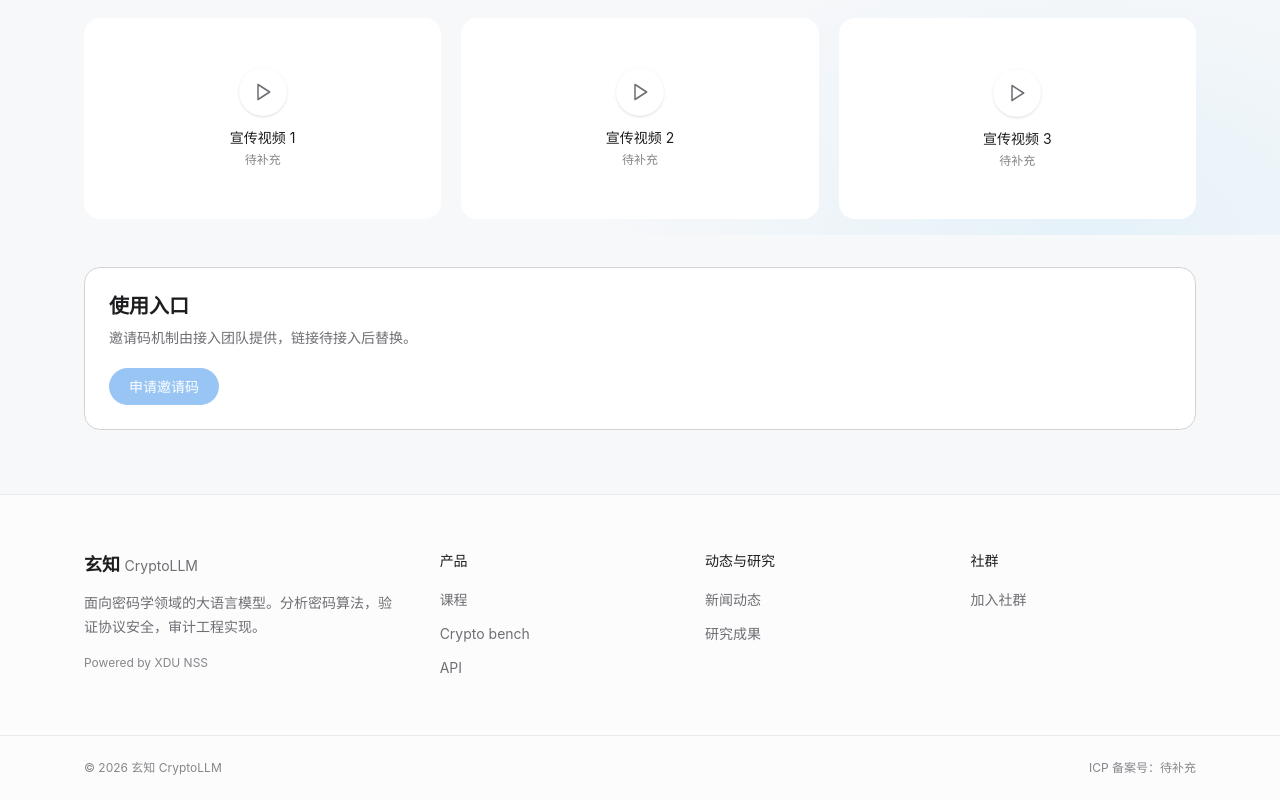
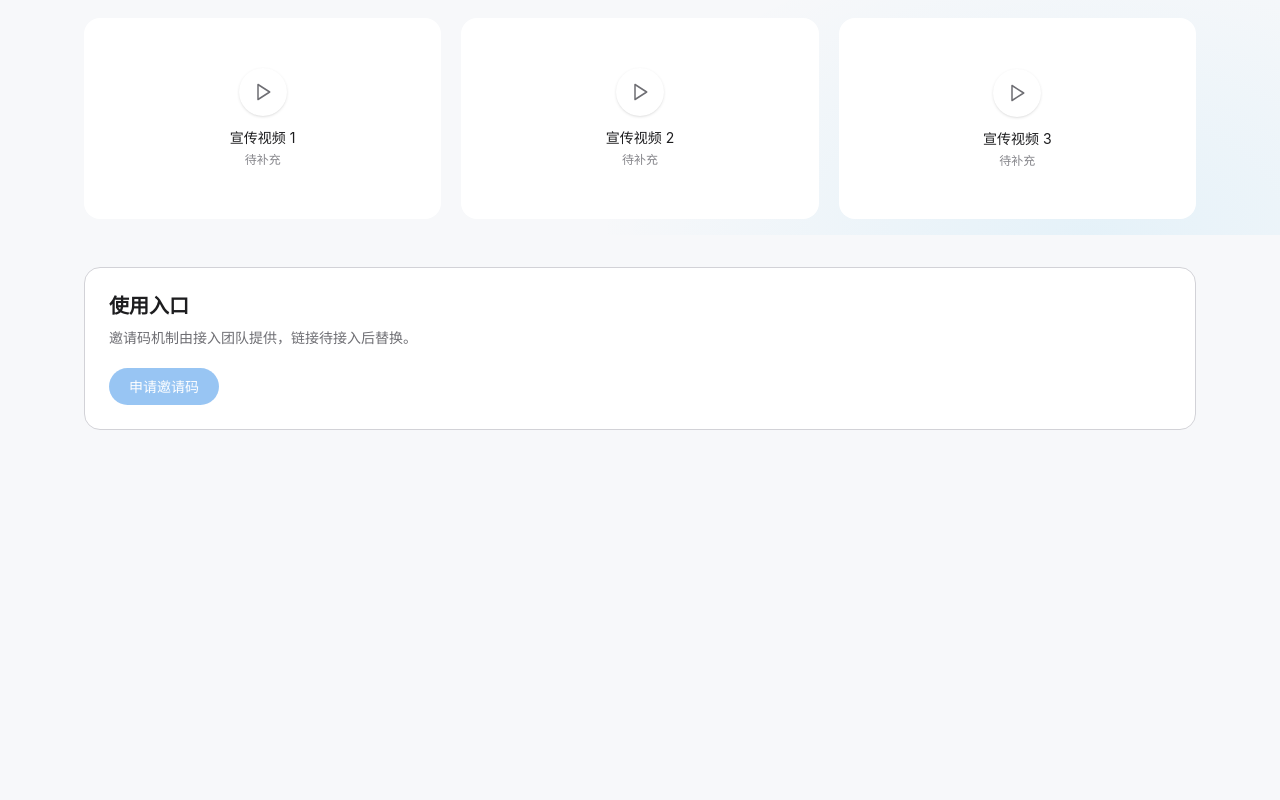
Before and after one commit to 2713498198/Cryptollm-web, a Next.js app: page /products/v4 in a window 1280 px wide. Shown: the part 565-1365 px from the top of the page. After the commit the page ends 1059 px from the top, so only its background shows below. Built offline with nearby package versions, Linux system fonts and the light colour scheme.

Commit message:
删除全站页脚模块

```diff
--- a/app/layout.tsx
+++ b/app/layout.tsx
@@ -1,6 +1,5 @@
 import type { Metadata } from "next";
 import "./globals.css";
-import PageFooter from "@/components/PageFooter";
 import SiteHeader from "@/components/SiteHeader";
 
 export const metadata: Metadata = {
@@ -35,7 +34,6 @@ export default function RootLayout({ children }: LayoutProps<"/">) {
         <main id="main-content" className="flex-1">
           {children}
         </main>
-        <PageFooter />
       </body>
     </html>
   );
--- a/app/page.tsx
+++ b/app/page.tsx
@@ -214,9 +214,6 @@ export default function HomePage() {
                 </div>
               </div>
             </div>
-            <div className="mt-16 border-t border-line-soft pt-6 text-[12px] text-ink-faint">
-              © 2026 玄知 CryptoLLM · Powered by XDU NSS · ICP 备案号待补充
-            </div>
           </div>
         </section>
       </div>
--- a/components/PageFooter.tsx
+++ /dev/null
@@ -1,10 +0,0 @@
-"use client";
-
-import { usePathname } from "next/navigation";
-import SiteFooter from "@/components/SiteFooter";
-
-export default function PageFooter() {
-  const pathname = usePathname();
-  if (pathname === "/") return null;
-  return <SiteFooter />;
-}
--- a/components/SiteFooter.tsx
+++ /dev/null
@@ -1,88 +0,0 @@
-import Link from "next/link";
-
-const columns = [
-  {
-    title: "动态与研究",
-    links: [
-      { href: "/news", label: "新闻动态" },
-      { href: "/research", label: "研究成果" },
-    ],
-  },
-  {
-    title: "社群",
-    links: [{ href: "/community", label: "加入社群" }],
-  },
-];
-
-export default function SiteFooter() {
-  return (
-    <footer className="border-t border-line-soft bg-surface/60">
-      <div className="mx-auto grid max-w-6xl gap-10 px-5 py-14 md:grid-cols-[1.4fr_1fr_1fr_1fr]">
-        <div>
-          <div className="text-lg font-semibold text-ink">
-            玄知 <span className="text-sm font-normal text-ink-dim">CryptoLLM</span>
-          </div>
-          <p className="mt-3 max-w-xs text-sm leading-6 text-ink-dim">
-            面向密码学领域的大语言模型。分析密码算法，验证协议安全，审计工程实现。
-          </p>
-          <p className="mt-4 text-xs text-ink-faint">Powered by XDU NSS</p>
-        </div>
-
-        <div>
-          <div className="text-sm font-medium text-ink">产品</div>
-          <ul className="mt-4 space-y-2.5">
-            <li>
-              <Link
-                href="/courses"
-                className="text-sm text-ink-dim transition-colors hover:text-ink"
-              >
-                课程
-              </Link>
-            </li>
-            <li>
-              <Link
-                href="/bench"
-                className="text-sm text-ink-dim transition-colors hover:text-ink"
-              >
-                Crypto bench
-              </Link>
-            </li>
-            <li>
-              <Link
-                href="/api"
-                className="text-sm text-ink-dim transition-colors hover:text-ink"
-              >
-                API
-              </Link>
-            </li>
-          </ul>
-        </div>
-
-        {columns.map((col) => (
-          <div key={col.title}>
-            <div className="text-sm font-medium text-ink">{col.title}</div>
-            <ul className="mt-4 space-y-2.5">
-              {col.links.map((link) => (
-                <li key={link.label}>
-                  <Link
-                    href={link.href}
-                    className="text-sm text-ink-dim transition-colors hover:text-ink"
-                  >
-                    {link.label}
-                  </Link>
-                </li>
-              ))}
-            </ul>
-          </div>
-        ))}
-      </div>
-
-      <div className="border-t border-line-soft">
-        <div className="mx-auto flex max-w-6xl flex-col gap-2 px-5 py-6 text-xs text-ink-faint md:flex-row md:items-center md:justify-between">
-          <span>© 2026 玄知 CryptoLLM</span>
-          <span>ICP 备案号：待补充</span>
-        </div>
-      </div>
-    </footer>
-  );
-}
```
